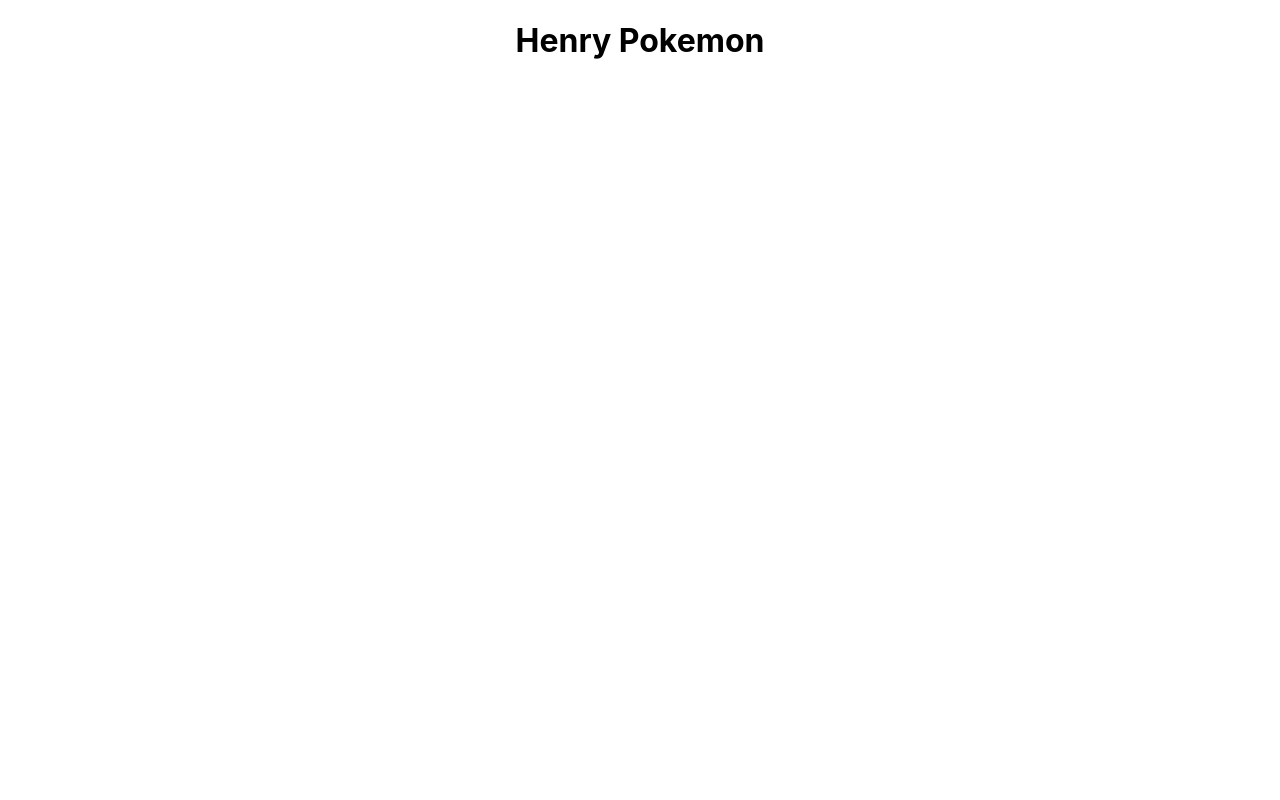
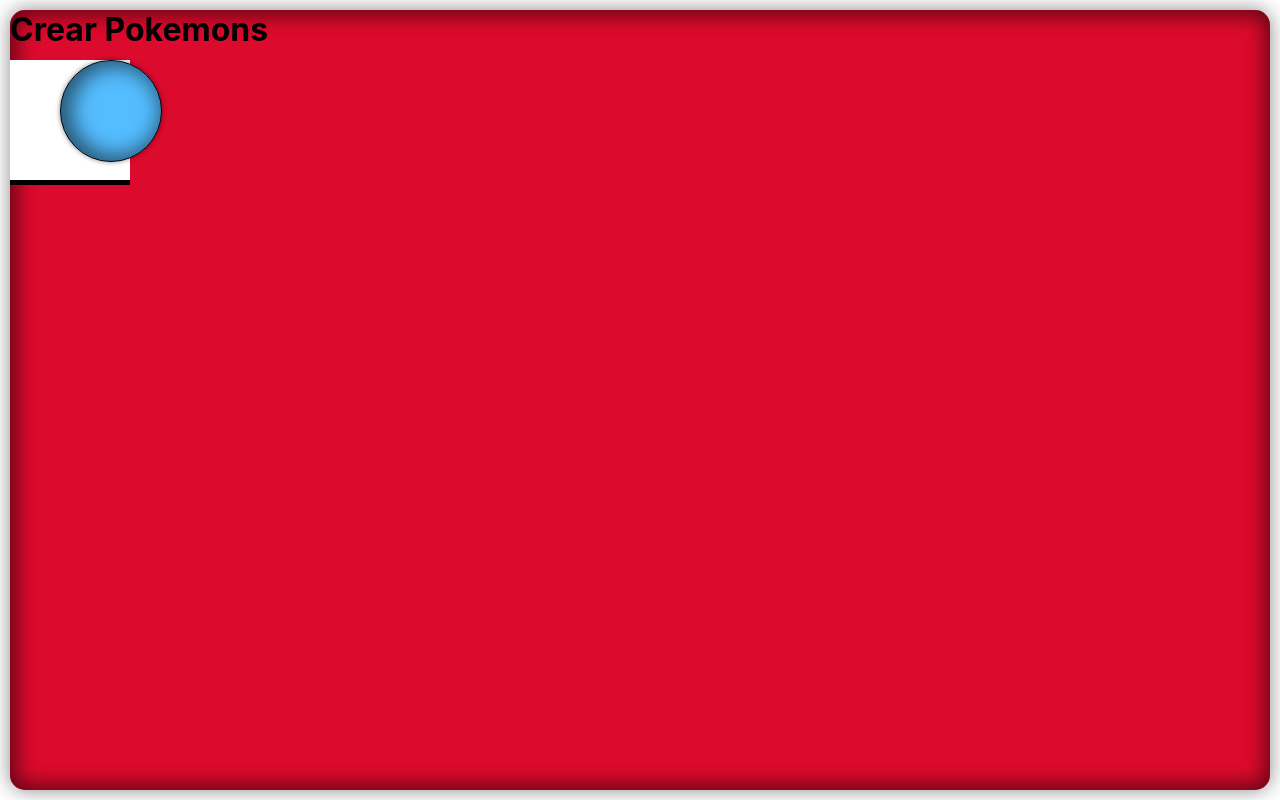
Before and after one commit to Desarrollador-LELLA/PI-Pokemon-main, a React (Create React App) app in the folder client/: page /pokemons/1 in a window 1280 px wide. Built offline with nearby package versions, Linux system fonts and the light colour scheme.

Commit message:
ACTUALIZACION FROT
A

```diff
--- a/client/src/App.js
+++ b/client/src/App.js
@@ -1,10 +1,21 @@
-import './App.css';
+//import './App.css';
+import { Route, Routes } from 'react-router-dom';
+import Landing from './components/pages/Landing';
+import Layout from './components/pages/Layout';
+import Home from './components/pages/Home';
+import CreaPokemon from './components/pages/CreaPokemon'
+import DetallePokemon from './components/pages/DetallePokemon'
 
 function App() {
   return (
-    <div className="App">
-      <h1>Henry Pokemon</h1>
-    </div>
+    <Routes>
+      <Route index element={<Landing />} />
+      <Route path='pokemons' element={<Layout />}>
+        <Route index element={<Home />} />
+        <Route path='detalle' element={<DetallePokemon />} />
+        <Route path=':id' element={<CreaPokemon />} />
+      </Route>
+    </Routes>
   );
 }
 
--- /dev/null
+++ b/client/src/components/pages/CreaPokemon.jsx
@@ -0,0 +1,11 @@
+import React from 'react';
+
+const CreaPokemon = () => {
+    return (
+        <div>
+            <h1>Crear Pokemons</h1>
+        </div>
+    );
+};
+
+export default CreaPokemon;
--- /dev/null
+++ b/client/src/components/pages/DetallePokemon.jsx
@@ -0,0 +1,11 @@
+import React from 'react';
+
+const DetallePokemon = () => {
+    return (
+        <div>
+            <div>Detalle del Pokemon</div>
+        </div>
+    );
+};
+
+export default DetallePokemon;
--- /dev/null
+++ b/client/src/components/pages/Home.jsx
@@ -0,0 +1,11 @@
+import React from 'react';
+
+const Home = () => {
+    return (
+        <div>
+            <h1>Home Page</h1>
+        </div>
+    );
+};
+
+export default Home;
--- /dev/null
+++ b/client/src/components/pages/Landing.jsx
@@ -0,0 +1,15 @@
+import React from 'react';
+import { Link } from 'react-router-dom';
+
+const Landing = () => {
+    return (
+        <div>
+            <h1>Landing</h1>
+            <h2>Bienvenido <Link to='/pokemons'>
+                Pincha Aqui
+            </Link> para Entrar</h2>
+        </div>
+    );
+};
+
+export default Landing;
--- /dev/null
+++ b/client/src/components/pages/Layout.jsx
@@ -0,0 +1,18 @@
+import React from 'react';
+import { Outlet } from 'react-router-dom';
+import s from '../../css/layout.module.css';
+
+const Layout = () => {
+    return (
+        <div className={s.contenedor}>
+            <div className={s.header}>
+                <div className={s.bordecirculo}>
+                    <div className={s.circulo}></div>
+                </div>
+            </div>
+            <Outlet />
+        </div>
+    );
+};
+
+export default Layout;
--- /dev/null
+++ b/client/src/css/layout.module.css
@@ -0,0 +1,43 @@
+.contenedor {
+    background: #DC0A2D;
+    margin: 10px;
+    height: calc(100% - 20px);
+    box-shadow: 0 0 20px #0007, 1px 0 20px 6px #0008 inset;
+    border-radius: 15px;
+    -webkit-border-radius: 15px;
+    -moz-border-radius: 15px;
+    -ms-border-radius: 15px;
+    -o-border-radius: 15px;
+}
+
+.header {
+    position: absolute;
+    border-bottom: black solid 5px;
+    /* box-shadow: 0 0 20px #0007, 1px 0 20px 6px #0008 inset; */
+}
+
+.bordecirculo {
+    position: relative;
+    background: white;
+    width: 120px;
+    height: 120px;
+}
+
+.circulo {
+    position: relative;
+    background: rgb(84,189,255);
+    box-shadow: 0 0 5px #0007, 5px 0 20px 6px #0008 inset;
+    border: solid 1px black;
+    margin: 50px;
+    width: 100px;
+    height: 100px;
+    border-radius: 100%;
+    -webkit-border-radius: 100%;
+    -moz-border-radius: 100%;
+    -ms-border-radius: 100%;
+    -o-border-radius: 100%;
+}
+
+h1 {
+    margin: 0;
+}
--- a/client/src/index.css
+++ b/client/src/index.css
@@ -1,5 +1,6 @@
 body {
   margin: 0;
+  padding: 0;
   font-family: -apple-system, BlinkMacSystemFont, 'Segoe UI', 'Roboto', 'Oxygen',
     'Ubuntu', 'Cantarell', 'Fira Sans', 'Droid Sans', 'Helvetica Neue',
     sans-serif;
@@ -11,3 +12,9 @@ code {
   font-family: source-code-pro, Menlo, Monaco, Consolas, 'Courier New',
     monospace;
 }
+
+#root {
+  position: absolute;
+  width: 100%;
+  height: 100%;
+}
--- a/client/src/index.js
+++ b/client/src/index.js
@@ -3,10 +3,13 @@ import ReactDOM from 'react-dom';
 import './index.css';
 import App from './App';
 import reportWebVitals from './reportWebVitals';
+import { BrowserRouter } from 'react-router-dom';
 
 ReactDOM.render(
   <React.StrictMode>
-    <App />
+    <BrowserRouter>
+      <App />
+    </BrowserRouter>
   </React.StrictMode>,
   document.getElementById('root')
 );
```
Also changed, not shown: client/package.json (+8 -7 lines).
